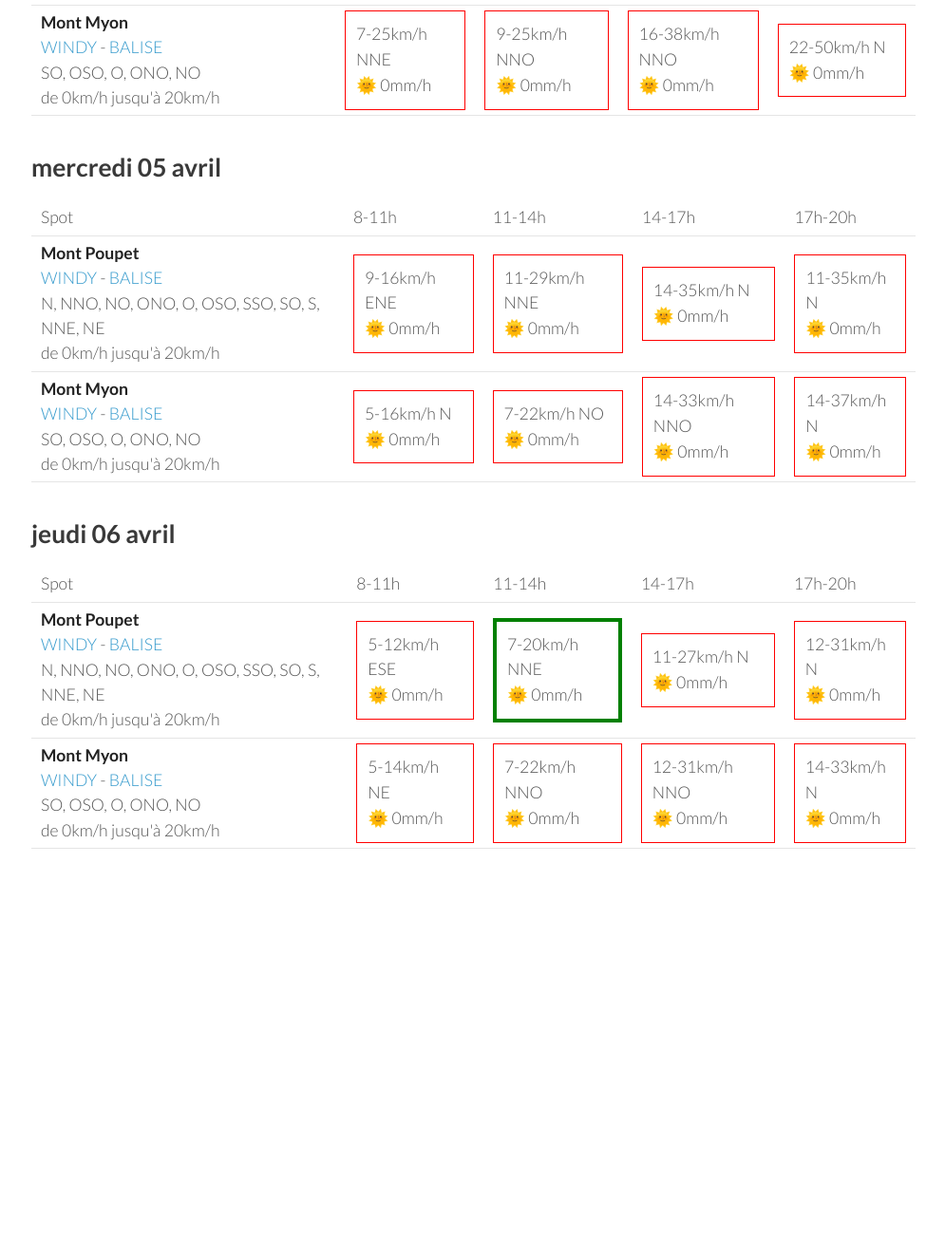
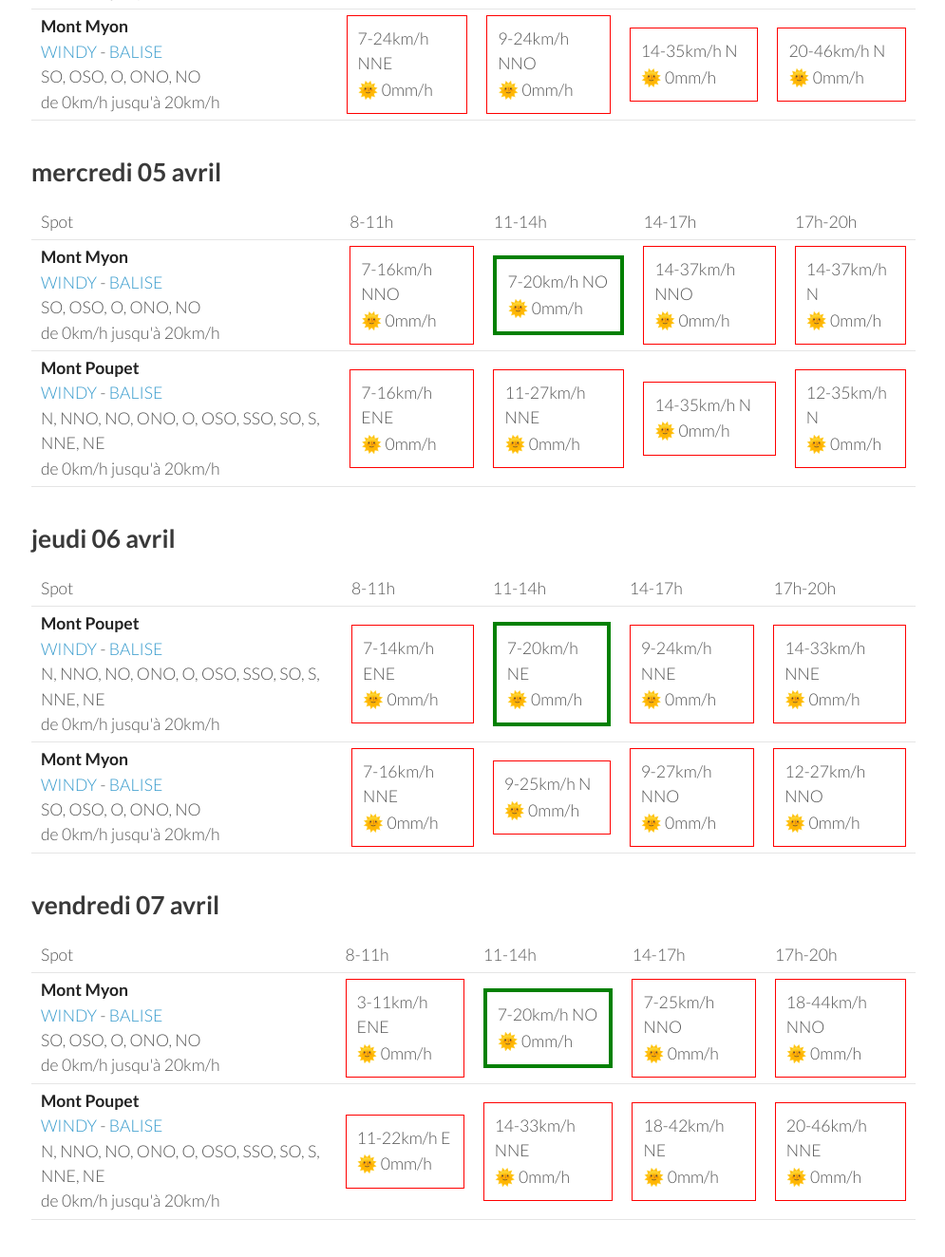
Before and after one commit to parapente-dans-le-nord/parapente-dans-le-nord.github.io, a Jekyll site: the page built from jura.markdown, in a window 1280 px wide and 1400 px high, scrolled down 1276 px. Shown: the top 1324 px of the window at 95% size, without its empty margins (25-1020 px from the left). Built offline with Jekyll 4.4.1, drawn with Linux system fonts in a browser that asks for light colours; before the commit the page ends 2298 px from its top, so only the background shows below that; some of the changed text lies outside the part shown.

Commit message:
update index.markdown

```diff
--- a/jura.markdown
+++ b/jura.markdown
@@ -24,21 +24,19 @@ page mise à jour le dimanche 02 avril 06:20
 <tr>
         <td><strong>Mont Poupet</strong><br><a href="https://windy.com/46.970/5.876?46.541,5.876,8">WINDY</a> - <span class=""><a href="http://www.balisemeteo.com/balise.php?idBalise=92">BALISE</a> </span><br> <span class="vent-favorable">N, NNO, NO, ONO, O, OSO, SSO, SO, S, NNE, NE</span><br><span class="force-vent">de 0km/h jusqu'à 20km/h</span> </td>
 
-            <td><div class="flyable"><p>7-20km/h OSO</p><p>🌧 2.5mm/h</p></div></td>
-            <td><div class="flyable"><p>7-16km/h OSO</p><p>🌧 1.9mm/h</p></div></td>
-            <td><div class="not-flyable"><p>7-22km/h NO</p><p>🌧 2.6mm/h</p></div></td>
-            <td><div class="flyable"><p>5-20km/h NNO</p><p>🌧 1.4mm/h</p></div></td>
-
+            <td><div class="not-flyable"><p>0-0km/h NA</p><p>🌧️ 0mm/h</p></div></td>
+            <td><div class="flyable"><p>5-16km/h OSO</p><p>🌧 2.5mm/h</p></div></td>
+            <td><div class="not-flyable"><p>9-25km/h NO</p><p>🌧 3mm/h</p></div></td>
+            <td><div class="flyable"><p>5-18km/h NNO</p><p>🌧 2.2mm/h</p></div></td>
 
     </tr>
 <tr>
         <td><strong>Mont Myon</strong><br><a href="https://windy.com/46.331/5.397?45.898,5.394,8,m:eWoagj8">WINDY</a> - <span class=""><a href="http://www.balisemeteo.com/balise.php?idBalise=70">BALISE</a> </span><br> <span class="vent-favorable">SO, OSO, O, ONO, NO</span><br><span class="force-vent">de 0km/h jusqu'à 20km/h</span> </td>
 
-            <td><div class="flyable"><p>1-0km/h SO</p><p>🌧 2.2mm/h</p></div></td>
-            <td><div class="flyable"><p>3-14km/h SO</p><p>🌧 2.8mm/h</p></div></td>
-            <td><div class="not-flyable"><p>7-20km/h NNO</p><p>🌧 4mm/h</p></div></td>
-            <td><div class="not-flyable"><p>7-20km/h NNO</p><p>🌧 0.5mm/h</p></div></td>
-
+            <td><div class="not-flyable"><p>0-0km/h NA</p><p>🌧️ 0mm/h</p></div></td>
+            <td><div class="flyable"><p>7-18km/h OSO</p><p>🌧 2.9mm/h</p></div></td>
+            <td><div class="not-flyable"><p>9-22km/h NO</p><p>🌧 2.1mm/h</p></div></td>
+            <td><div class="not-flyable"><p>5-22km/h N</p><p>🌧 1.1mm/h</p></div></td>
 
     </tr>
 
@@ -60,19 +58,19 @@ page mise à jour le dimanche 02 avril 06:20
 <tr>
         <td><strong>Mont Myon</strong><br><a href="https://windy.com/46.331/5.397?45.898,5.394,8,m:eWoagj8">WINDY</a> - <span class=""><a href="http://www.balisemeteo.com/balise.php?idBalise=70">BALISE</a> </span><br> <span class="vent-favorable">SO, OSO, O, ONO, NO</span><br><span class="force-vent">de 0km/h jusqu'à 20km/h</span> </td>
 
-            <td><div class="not-flyable"><p>9-27km/h NNE</p><p>🌞 0mm/h</p></div></td>
-            <td><div class="not-flyable"><p>11-27km/h NNE</p><p>🌞 0mm/h</p></div></td>
-            <td><div class="not-flyable"><p>14-37km/h N</p><p>🌞 0mm/h</p></div></td>
-            <td><div class="not-flyable"><p>18-44km/h NNE</p><p>🌞 0mm/h</p></div></td>
+            <td><div class="not-flyable"><p>9-22km/h NNE</p><p>🌞 0mm/h</p></div></td>
+            <td><div class="not-flyable"><p>11-25km/h NNE</p><p>🌞 0mm/h</p></div></td>
+            <td><div class="not-flyable"><p>16-38km/h N</p><p>🌞 0mm/h</p></div></td>
+            <td><div class="not-flyable"><p>16-40km/h NNE</p><p>🌞 0mm/h</p></div></td>
 
 
     </tr>
 <tr>
         <td><strong>Mont Poupet</strong><br><a href="https://windy.com/46.970/5.876?46.541,5.876,8">WINDY</a> - <span class=""><a href="http://www.balisemeteo.com/balise.php?idBalise=92">BALISE</a> </span><br> <span class="vent-favorable">N, NNO, NO, ONO, O, OSO, SSO, SO, S, NNE, NE</span><br><span class="force-vent">de 0km/h jusqu'à 20km/h</span> </td>
 
-            <td><div class="not-flyable"><p>9-25km/h NE</p><p>🌞 0mm/h</p></div></td>
+            <td><div class="not-flyable"><p>11-27km/h NE</p><p>🌞 0mm/h</p></div></td>
             <td><div class="not-flyable"><p>12-31km/h NE</p><p>🌞 0mm/h</p></div></td>
-            <td><div class="not-flyable"><p>18-44km/h NE</p><p>🌞 0mm/h</p></div></td>
+            <td><div class="not-flyable"><p>16-42km/h NE</p><p>🌞 0mm/h</p></div></td>
             <td><div class="not-flyable"><p>16-46km/h NE</p><p>🌞 0mm/h</p></div></td>
 
 
@@ -96,9 +94,9 @@ page mise à jour le dimanche 02 avril 06:20
 <tr>
         <td><strong>Mont Poupet</strong><br><a href="https://windy.com/46.970/5.876?46.541,5.876,8">WINDY</a> - <span class=""><a href="http://www.balisemeteo.com/balise.php?idBalise=92">BALISE</a> </span><br> <span class="vent-favorable">N, NNO, NO, ONO, O, OSO, SSO, SO, S, NNE, NE</span><br><span class="force-vent">de 0km/h jusqu'à 20km/h</span> </td>
 
-            <td><div class="not-flyable"><p>18-37km/h NE</p><p>🌞 0mm/h</p></div></td>
+            <td><div class="not-flyable"><p>16-37km/h NE</p><p>🌞 0mm/h</p></div></td>
             <td><div class="not-flyable"><p>18-40km/h NE</p><p>🌞 0mm/h</p></div></td>
-            <td><div class="not-flyable"><p>20-44km/h NNE</p><p>🌞 0mm/h</p></div></td>
+            <td><div class="not-flyable"><p>20-48km/h NNE</p><p>🌞 0mm/h</p></div></td>
             <td><div class="not-flyable"><p>20-48km/h NNE</p><p>🌞 0mm/h</p></div></td>
 
 
@@ -106,10 +104,10 @@ page mise à jour le dimanche 02 avril 06:20
 <tr>
         <td><strong>Mont Myon</strong><br><a href="https://windy.com/46.331/5.397?45.898,5.394,8,m:eWoagj8">WINDY</a> - <span class=""><a href="http://www.balisemeteo.com/balise.php?idBalise=70">BALISE</a> </span><br> <span class="vent-favorable">SO, OSO, O, ONO, NO</span><br><span class="force-vent">de 0km/h jusqu'à 20km/h</span> </td>
 
-            <td><div class="not-flyable"><p>7-25km/h NNE</p><p>🌞 0mm/h</p></div></td>
-            <td><div class="not-flyable"><p>9-25km/h NNO</p><p>🌞 0mm/h</p></div></td>
-            <td><div class="not-flyable"><p>16-38km/h NNO</p><p>🌞 0mm/h</p></div></td>
-            <td><div class="not-flyable"><p>22-50km/h N</p><p>🌞 0mm/h</p></div></td>
+            <td><div class="not-flyable"><p>7-24km/h NNE</p><p>🌞 0mm/h</p></div></td>
+            <td><div class="not-flyable"><p>9-24km/h NNO</p><p>🌞 0mm/h</p></div></td>
+            <td><div class="not-flyable"><p>14-35km/h N</p><p>🌞 0mm/h</p></div></td>
+            <td><div class="not-flyable"><p>20-46km/h N</p><p>🌞 0mm/h</p></div></td>
 
 
     </tr>
@@ -130,22 +128,22 @@ page mise à jour le dimanche 02 avril 06:20
       <td>17h-20h</td>
     </tr>
 <tr>
-        <td><strong>Mont Poupet</strong><br><a href="https://windy.com/46.970/5.876?46.541,5.876,8">WINDY</a> - <span class=""><a href="http://www.balisemeteo.com/balise.php?idBalise=92">BALISE</a> </span><br> <span class="vent-favorable">N, NNO, NO, ONO, O, OSO, SSO, SO, S, NNE, NE</span><br><span class="force-vent">de 0km/h jusqu'à 20km/h</span> </td>
+        <td><strong>Mont Myon</strong><br><a href="https://windy.com/46.331/5.397?45.898,5.394,8,m:eWoagj8">WINDY</a> - <span class=""><a href="http://www.balisemeteo.com/balise.php?idBalise=70">BALISE</a> </span><br> <span class="vent-favorable">SO, OSO, O, ONO, NO</span><br><span class="force-vent">de 0km/h jusqu'à 20km/h</span> </td>
 
-            <td><div class="not-flyable"><p>9-16km/h ENE</p><p>🌞 0mm/h</p></div></td>
-            <td><div class="not-flyable"><p>11-29km/h NNE</p><p>🌞 0mm/h</p></div></td>
-            <td><div class="not-flyable"><p>14-35km/h N</p><p>🌞 0mm/h</p></div></td>
-            <td><div class="not-flyable"><p>11-35km/h N</p><p>🌞 0mm/h</p></div></td>
+            <td><div class="not-flyable"><p>7-16km/h NNO</p><p>🌞 0mm/h</p></div></td>
+            <td><div class="flyable"><p>7-20km/h NO</p><p>🌞 0mm/h</p></div></td>
+            <td><div class="not-flyable"><p>14-37km/h NNO</p><p>🌞 0mm/h</p></div></td>
+            <td><div class="not-flyable"><p>14-37km/h N</p><p>🌞 0mm/h</p></div></td>
 
 
     </tr>
 <tr>
-        <td><strong>Mont Myon</strong><br><a href="https://windy.com/46.331/5.397?45.898,5.394,8,m:eWoagj8">WINDY</a> - <span class=""><a href="http://www.balisemeteo.com/balise.php?idBalise=70">BALISE</a> </span><br> <span class="vent-favorable">SO, OSO, O, ONO, NO</span><br><span class="force-vent">de 0km/h jusqu'à 20km/h</span> </td>
+        <td><strong>Mont Poupet</strong><br><a href="https://windy.com/46.970/5.876?46.541,5.876,8">WINDY</a> - <span class=""><a href="http://www.balisemeteo.com/balise.php?idBalise=92">BALISE</a> </span><br> <span class="vent-favorable">N, NNO, NO, ONO, O, OSO, SSO, SO, S, NNE, NE</span><br><span class="force-vent">de 0km/h jusqu'à 20km/h</span> </td>
 
-            <td><div class="not-flyable"><p>5-16km/h N</p><p>🌞 0mm/h</p></div></td>
-            <td><div class="not-flyable"><p>7-22km/h NO</p><p>🌞 0mm/h</p></div></td>
-            <td><div class="not-flyable"><p>14-33km/h NNO</p><p>🌞 0mm/h</p></div></td>
-            <td><div class="not-flyable"><p>14-37km/h N</p><p>🌞 0mm/h</p></div></td>
+            <td><div class="not-flyable"><p>7-16km/h ENE</p><p>🌞 0mm/h</p></div></td>
+            <td><div class="not-flyable"><p>11-27km/h NNE</p><p>🌞 0mm/h</p></div></td>
+            <td><div class="not-flyable"><p>14-35km/h N</p><p>🌞 0mm/h</p></div></td>
+            <td><div class="not-flyable"><p>12-35km/h N</p><p>🌞 0mm/h</p></div></td>
 
 
     </tr>
@@ -168,20 +166,20 @@ page mise à jour le dimanche 02 avril 06:20
 <tr>
         <td><strong>Mont Poupet</strong><br><a href="https://windy.com/46.970/5.876?46.541,5.876,8">WINDY</a> - <span class=""><a href="http://www.balisemeteo.com/balise.php?idBalise=92">BALISE</a> </span><br> <span class="vent-favorable">N, NNO, NO, ONO, O, OSO, SSO, SO, S, NNE, NE</span><br><span class="force-vent">de 0km/h jusqu'à 20km/h</span> </td>
 
-            <td><div class="not-flyable"><p>5-12km/h ESE</p><p>🌞 0mm/h</p></div></td>
-            <td><div class="flyable"><p>7-20km/h NNE</p><p>🌞 0mm/h</p></div></td>
-            <td><div class="not-flyable"><p>11-27km/h N</p><p>🌞 0mm/h</p></div></td>
-            <td><div class="not-flyable"><p>12-31km/h N</p><p>🌞 0mm/h</p></div></td>
+            <td><div class="not-flyable"><p>7-14km/h ENE</p><p>🌞 0mm/h</p></div></td>
+            <td><div class="flyable"><p>7-20km/h NE</p><p>🌞 0mm/h</p></div></td>
+            <td><div class="not-flyable"><p>9-24km/h NNE</p><p>🌞 0mm/h</p></div></td>
+            <td><div class="not-flyable"><p>14-33km/h NNE</p><p>🌞 0mm/h</p></div></td>
 
 
     </tr>
 <tr>
         <td><strong>Mont Myon</strong><br><a href="https://windy.com/46.331/5.397?45.898,5.394,8,m:eWoagj8">WINDY</a> - <span class=""><a href="http://www.balisemeteo.com/balise.php?idBalise=70">BALISE</a> </span><br> <span class="vent-favorable">SO, OSO, O, ONO, NO</span><br><span class="force-vent">de 0km/h jusqu'à 20km/h</span> </td>
 
-            <td><div class="not-flyable"><p>5-14km/h NE</p><p>🌞 0mm/h</p></div></td>
-            <td><div class="not-flyable"><p>7-22km/h NNO</p><p>🌞 0mm/h</p></div></td>
-            <td><div class="not-flyable"><p>12-31km/h NNO</p><p>🌞 0mm/h</p></div></td>
-            <td><div class="not-flyable"><p>14-33km/h N</p><p>🌞 0mm/h</p></div></td>
+            <td><div class="not-flyable"><p>7-16km/h NNE</p><p>🌞 0mm/h</p></div></td>
+            <td><div class="not-flyable"><p>9-25km/h N</p><p>🌞 0mm/h</p></div></td>
+            <td><div class="not-flyable"><p>9-27km/h NNO</p><p>🌞 0mm/h</p></div></td>
+            <td><div class="not-flyable"><p>12-27km/h NNO</p><p>🌞 0mm/h</p></div></td>
 
 
     </tr>
@@ -189,3 +187,39 @@ page mise à jour le dimanche 02 avril 06:20
 </tbody>
 </table>
 {:/}
+## vendredi 07 avril
+
+{::nomarkdown}
+<table>
+  <tbody>
+    <tr>
+      <td>Spot</td>
+      <td>8-11h</td>
+      <td>11-14h</td>
+      <td>14-17h</td>
+      <td>17h-20h</td>
+    </tr>
+<tr>
+        <td><strong>Mont Myon</strong><br><a href="https://windy.com/46.331/5.397?45.898,5.394,8,m:eWoagj8">WINDY</a> - <span class=""><a href="http://www.balisemeteo.com/balise.php?idBalise=70">BALISE</a> </span><br> <span class="vent-favorable">SO, OSO, O, ONO, NO</span><br><span class="force-vent">de 0km/h jusqu'à 20km/h</span> </td>
+
+            <td><div class="not-flyable"><p>3-11km/h ENE</p><p>🌞 0mm/h</p></div></td>
+            <td><div class="flyable"><p>7-20km/h NO</p><p>🌞 0mm/h</p></div></td>
+            <td><div class="not-flyable"><p>7-25km/h NNO</p><p>🌞 0mm/h</p></div></td>
+            <td><div class="not-flyable"><p>18-44km/h NNO</p><p>🌞 0mm/h</p></div></td>
+
+
+    </tr>
+<tr>
+        <td><strong>Mont Poupet</strong><br><a href="https://windy.com/46.970/5.876?46.541,5.876,8">WINDY</a> - <span class=""><a href="http://www.balisemeteo.com/balise.php?idBalise=92">BALISE</a> </span><br> <span class="vent-favorable">N, NNO, NO, ONO, O, OSO, SSO, SO, S, NNE, NE</span><br><span class="force-vent">de 0km/h jusqu'à 20km/h</span> </td>
+
+            <td><div class="not-flyable"><p>11-22km/h E</p><p>🌞 0mm/h</p></div></td>
+            <td><div class="not-flyable"><p>14-33km/h NNE</p><p>🌞 0mm/h</p></div></td>
+            <td><div class="not-flyable"><p>18-42km/h NE</p><p>🌞 0mm/h</p></div></td>
+            <td><div class="not-flyable"><p>20-46km/h NNE</p><p>🌞 0mm/h</p></div></td>
+
+
+    </tr>
+
+</tbody>
+</table>
+{:/}
```
Also changed, not shown: other parts of jura.markdown (+1 -1 lines).
